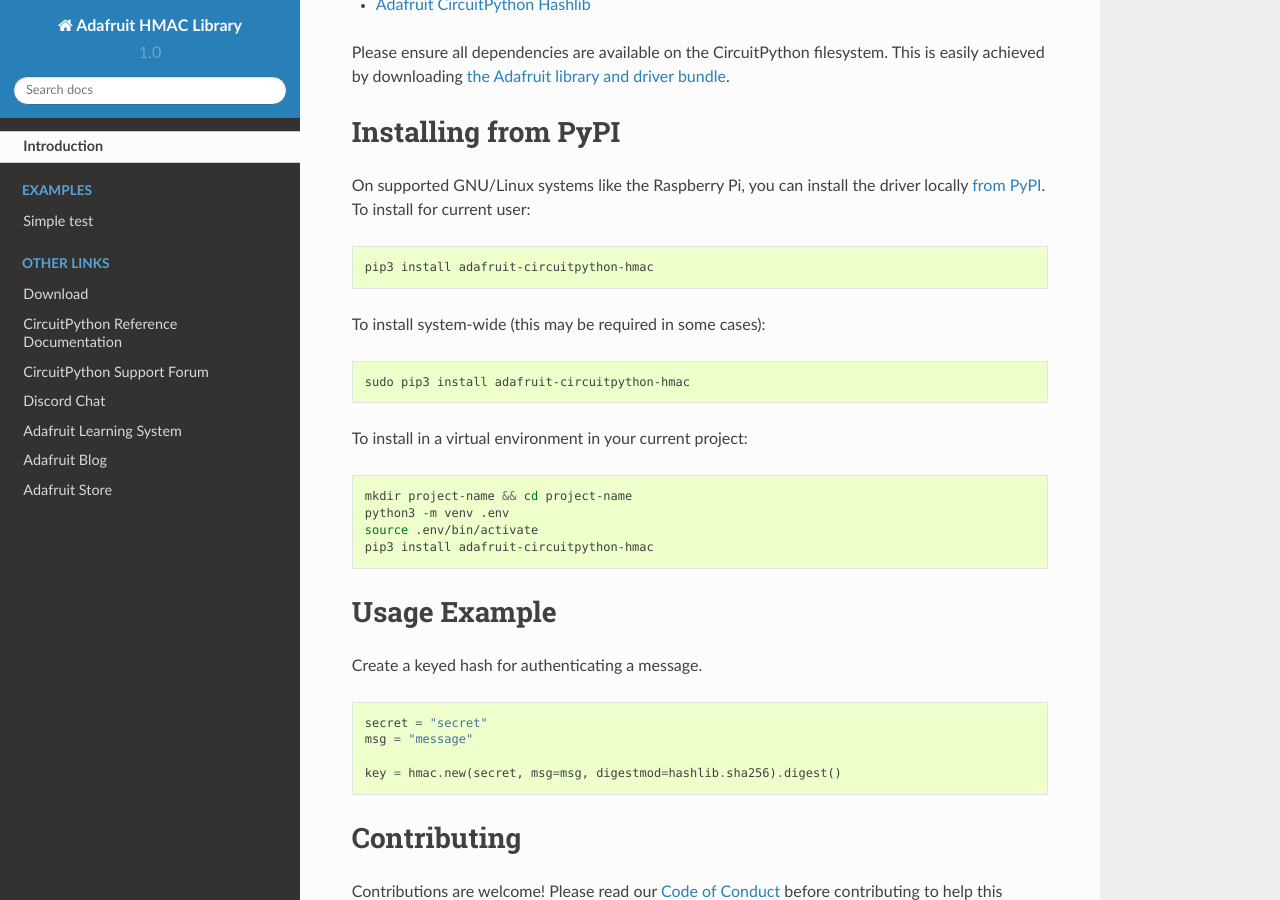
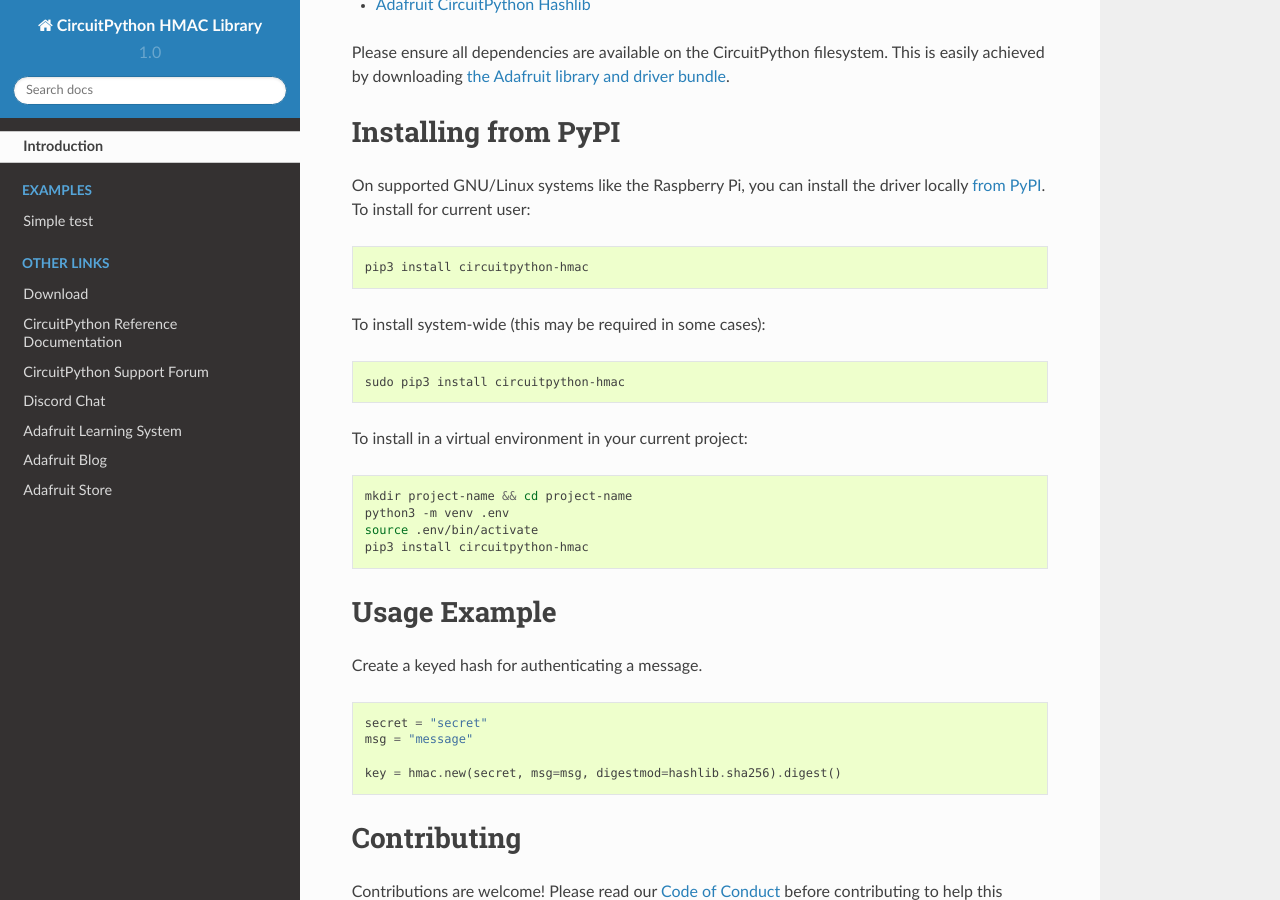
Before and after one commit to jimbobbennett/CircuitPython_HMAC, a Sphinx documentation site: the page built from docs/index.rst, in a window 1280 px wide and 900 px high, scrolled down 416 px. Built offline with Sphinx 7.4.7 and the Read the Docs theme 2.0.0, drawn with Linux system fonts in a browser that asks for light colours.

Commit message:
Renaming

```diff
--- a/README.rst
+++ b/README.rst
@@ -35,17 +35,17 @@ Installing from PyPI
 =====================
 
 On supported GNU/Linux systems like the Raspberry Pi, you can install the driver locally `from
-PyPI <https://pypi.org/project/adafruit-circuitpython-hmac/>`_. To install for current user:
+PyPI <https://pypi.org/project/circuitpython-hmac/>`_. To install for current user:
 
 .. code-block:: shell
 
-    pip3 install adafruit-circuitpython-hmac
+    pip3 install circuitpython-hmac
 
 To install system-wide (this may be required in some cases):
 
 .. code-block:: shell
 
-    sudo pip3 install adafruit-circuitpython-hmac
+    sudo pip3 install circuitpython-hmac
 
 To install in a virtual environment in your current project:
 
@@ -54,7 +54,7 @@ To install in a virtual environment in your current project:
     mkdir project-name && cd project-name
     python3 -m venv .env
     source .env/bin/activate
-    pip3 install adafruit-circuitpython-hmac
+    pip3 install circuitpython-hmac
 
 Usage Example
 =============
@@ -72,7 +72,7 @@ Contributing
 ============
 
 Contributions are welcome! Please read our `Code of Conduct
-<https://github.com/adafruit/Adafruit_CircuitPython_HMAC/blob/master/CODE_OF_CONDUCT.md>`_
+<https://github.com/jimbobbennett/CircuitPython_HMAC/blob/master/CODE_OF_CONDUCT.md>`_
 before contributing to help this project stay welcoming.
 
 Documentation
--- a/adafruit_hmac.py
+++ b/circuitpython_hmac.py
@@ -1,6 +1,6 @@
 # The MIT License (MIT)
 #
-# Copyright (c) 2020 Jim Bennett for Adafruit Industries
+# Copyright (c) 2020 Jim Bennett
 #
 # Permission is hereby granted, free of charge, to any person obtaining a copy
 # of this software and associated documentation files (the "Software"), to deal
@@ -20,7 +20,7 @@
 # OUT OF OR IN CONNECTION WITH THE SOFTWARE OR THE USE OR OTHER DEALINGS IN
 # THE SOFTWARE.
 """
-`adafruit_hmac`
+`circuitpython_hmac`
 ================================================================================
 
 HMAC (Keyed-Hashing for Message Authentication) Python module.
@@ -42,7 +42,7 @@ Implementation Notes
 # imports
 
 __version__ = "0.0.0-auto.0"
-__repo__ = "https://github.com/adafruit/Adafruit_CircuitPython_HMAC.git"
+__repo__ = "https://github.com/jimbobbennett/CircuitPython_HMAC.git"
 
 import adafruit_hashlib as _hashlib
 
--- a/docs/api.rst
+++ b/docs/api.rst
@@ -4,5 +4,5 @@
 .. If your library file(s) are nested in a directory (e.g. /adafruit_foo/foo.py)
 .. use this format as the module name: "adafruit_foo.foo"
 
-.. automodule:: adafruit_hmac
+.. automodule:: circuitpython_hmac
    :members:
--- a/docs/conf.py
+++ b/docs/conf.py
@@ -38,7 +38,7 @@ source_suffix = ".rst"
 master_doc = "index"
 
 # General information about the project.
-project = "Adafruit HMAC Library"
+project = "CircuitPython HMAC Library"
 copyright = "2020 Jim Bennett"
 author = "Jim Bennett"
 
@@ -114,7 +114,7 @@ html_static_path = ["_static"]
 html_favicon = "_static/favicon.ico"
 
 # Output file base name for HTML help builder.
-htmlhelp_basename = "AdafruitHmacLibrarydoc"
+htmlhelp_basename = "CircuitPythonHmacLibrarydoc"
 
 # -- Options for LaTeX output ---------------------------------------------
 
@@ -139,8 +139,8 @@ latex_elements = {
 latex_documents = [
     (
         master_doc,
-        "AdafruitHMACLibrary.tex",
-        "AdafruitHMAC Library Documentation",
+        "CircuitPythonHMACLibrary.tex",
+        "CircuitPythonHMAC Library Documentation",
         author,
         "manual",
     ),
@@ -153,8 +153,8 @@ latex_documents = [
 man_pages = [
     (
         master_doc,
-        "AdafruitHMAClibrary",
-        "Adafruit HMAC Library Documentation",
+        "CircuitPythonHMAClibrary",
+        "CircuitPython HMAC Library Documentation",
         [author],
         1,
     )
@@ -168,10 +168,10 @@ man_pages = [
 texinfo_documents = [
     (
         master_doc,
-        "AdafruitHMACLibrary",
-        "Adafruit HMAC Library Documentation",
+        "CircuitPythonHMACLibrary",
+        "CircuitPython HMAC Library Documentation",
         author,
-        "AdafruitHMACLibrary",
+        "CircuitPythonHMACLibrary",
         "One line description of project.",
         "Miscellaneous",
     ),
--- a/docs/index.rst
+++ b/docs/index.rst
@@ -29,7 +29,7 @@ Table of Contents
 .. toctree::
     :caption: Other Links
 
-    Download <https://github.com/adafruit/Adafruit_CircuitPython_HMAC/releases/latest>
+    Download <https://github.com/jimbobbennett/CircuitPython_HMAC/releases/latest>
     CircuitPython Reference Documentation <https://circuitpython.readthedocs.io>
     CircuitPython Support Forum <https://forums.adafruit.com/viewforum.php?f=60>
     Discord Chat <https://adafru.it/discord>
```
Also changed, not shown: setup.py (+5 -5 lines), 2 other files.
